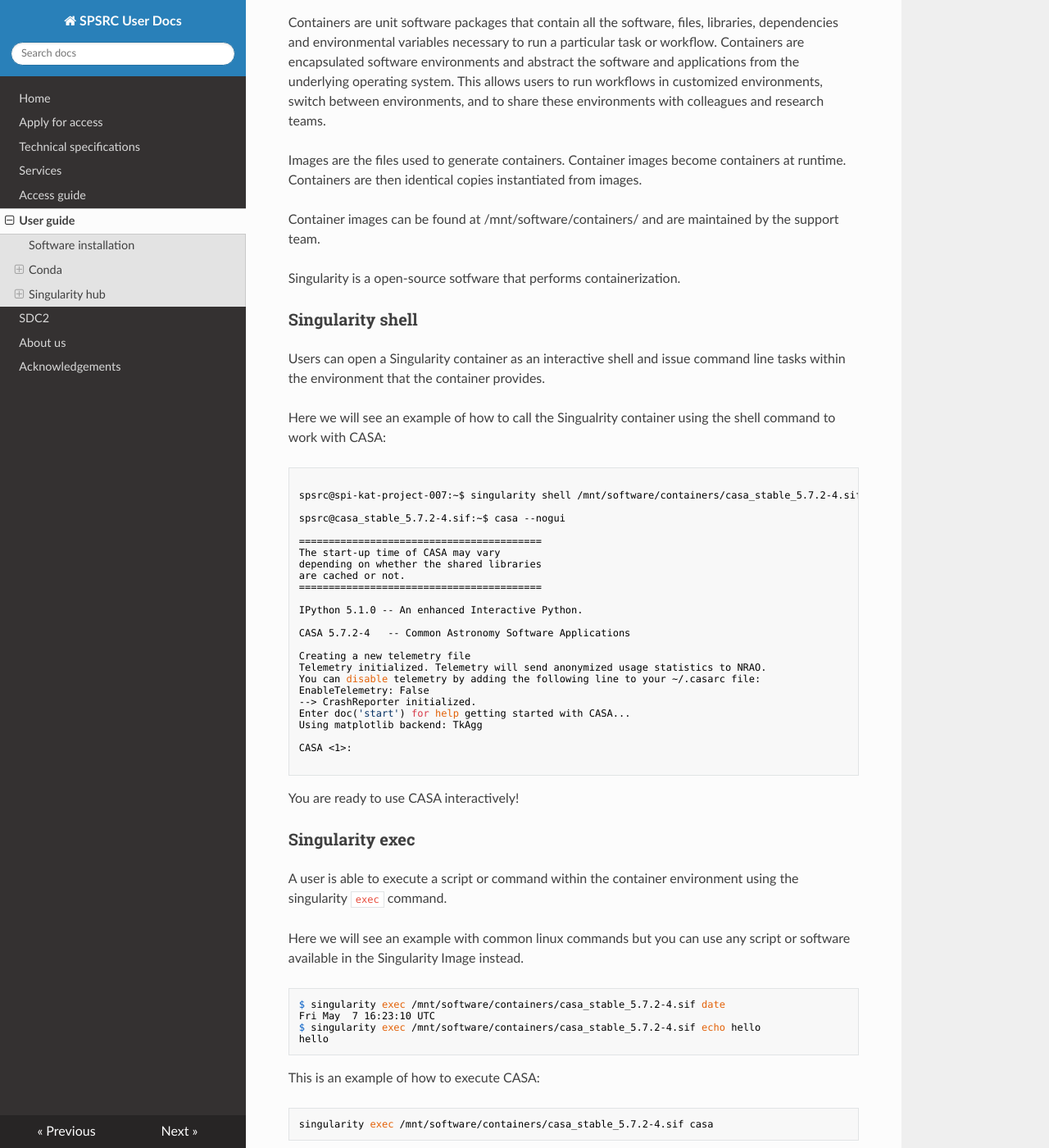
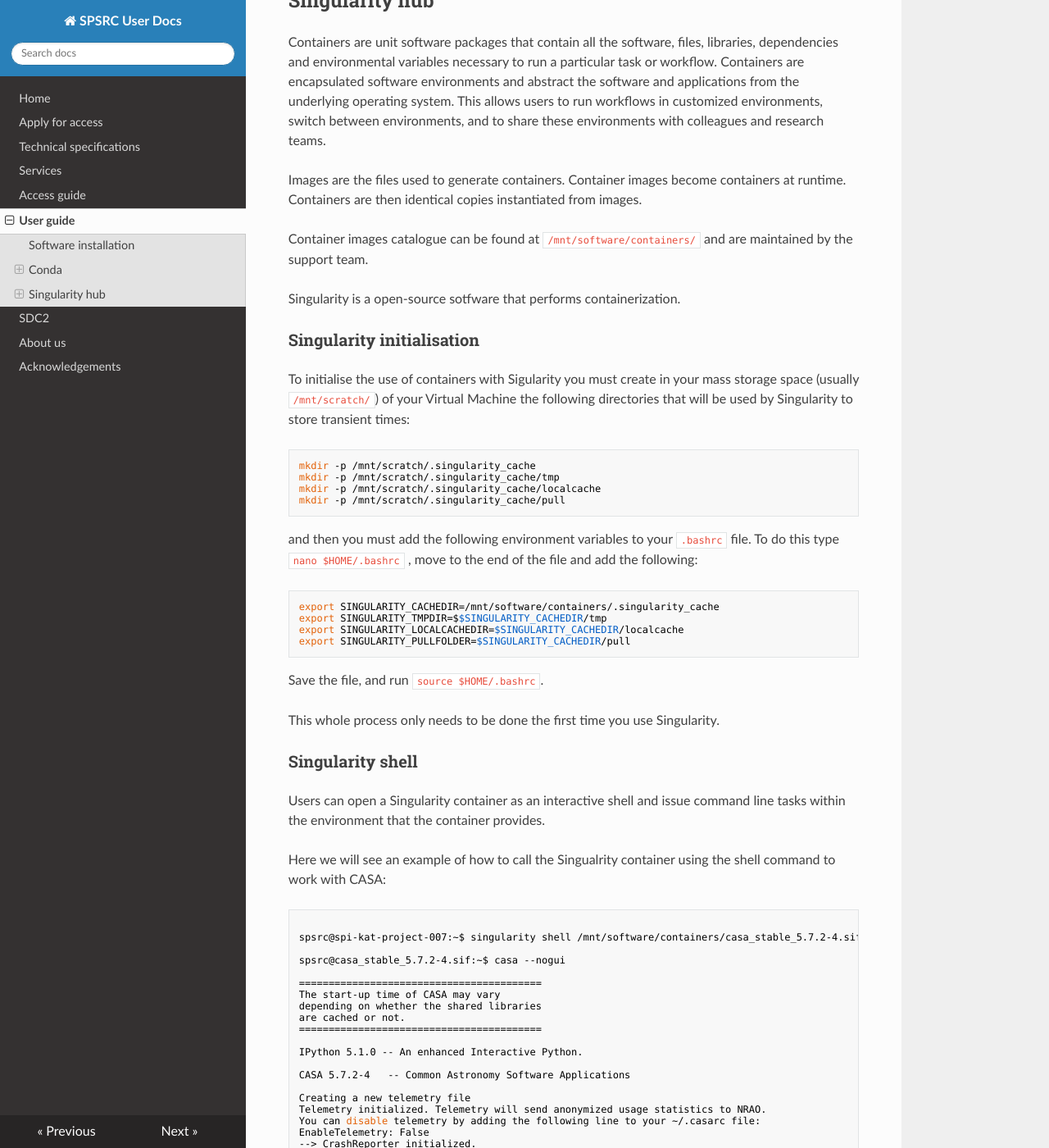
Before and after one commit to espsrc/spsrc_user_docs, an MkDocs documentation site: the page built from docs/user_guide.md, in a window 1280 px wide and 1400 px high, scrolled down 1606 px. Shown: the whole window at 82% size. Built offline with MkDocs 1.6.1, drawn with Linux system fonts in a browser that asks for light colours; nearby versions of some CDN libraries; some of the changed text lies outside the part shown.

Commit message:
Updated with Singularity trasients files

````diff
--- a/docs/user_guide.md
+++ b/docs/user_guide.md
@@ -70,9 +70,34 @@ Containers are unit software packages that contain all the software, files, libr
 
 Images are the files used to generate containers. Container images become containers at runtime. Containers are then identical copies instantiated from images.
 
-Container images can be found at /mnt/software/containers/ and are maintained by the support team.
+Container images catalogue can be found at ```/mnt/software/containers/``` and are maintained by the support team.
 
 Singularity is a open-source sotfware that performs containerization.
+
+### Singularity initialisation
+
+To initialise the use of containers with Sigularity you must create in your mass storage space (usually ```/mnt/scratch/```) of your Virtual Machine the following directories that will be used by Singularity to store transient times:
+
+```
+mkdir -p /mnt/scratch/.singularity_cache
+mkdir -p /mnt/scratch/.singularity_cache/tmp
+mkdir -p /mnt/scratch/.singularity_cache/localcache
+mkdir -p /mnt/scratch/.singularity_cache/pull
+```
+
+and then you must add the following environment variables to your ```.bashrc``` file. To do this type ``nano $HOME/.bashrc`` , move to the end of the file and add the following:
+
+```
+export SINGULARITY_CACHEDIR=/mnt/software/containers/.singularity_cache
+export SINGULARITY_TMPDIR=$$SINGULARITY_CACHEDIR/tmp
+export SINGULARITY_LOCALCACHEDIR=$SINGULARITY_CACHEDIR/localcache
+export SINGULARITY_PULLFOLDER=$SINGULARITY_CACHEDIR/pull
+```
+
+
+Save the file, and run ```source $HOME/.bashrc```.
+
+This whole process only needs to be done the first time you use Singularity.
 
 ### Singularity shell
 
````
